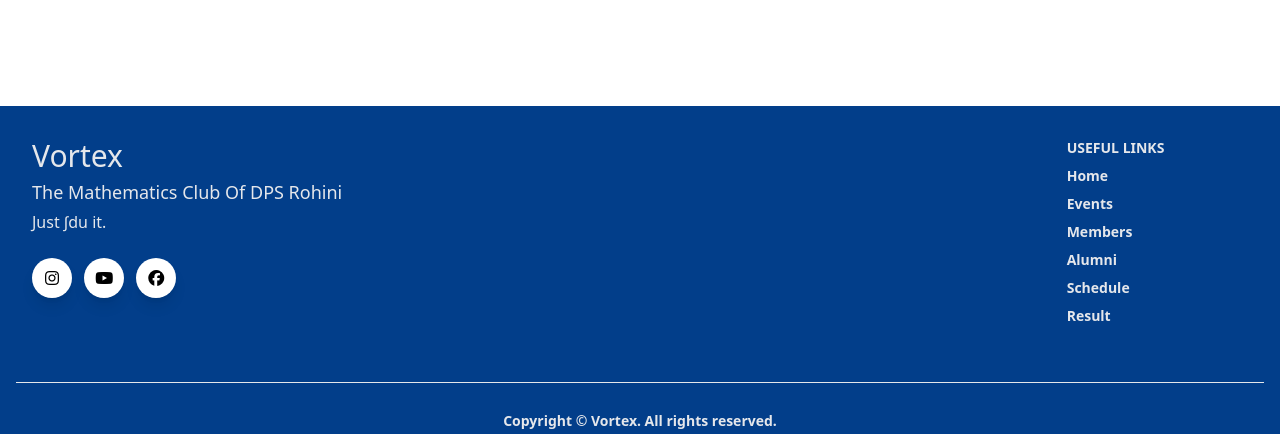
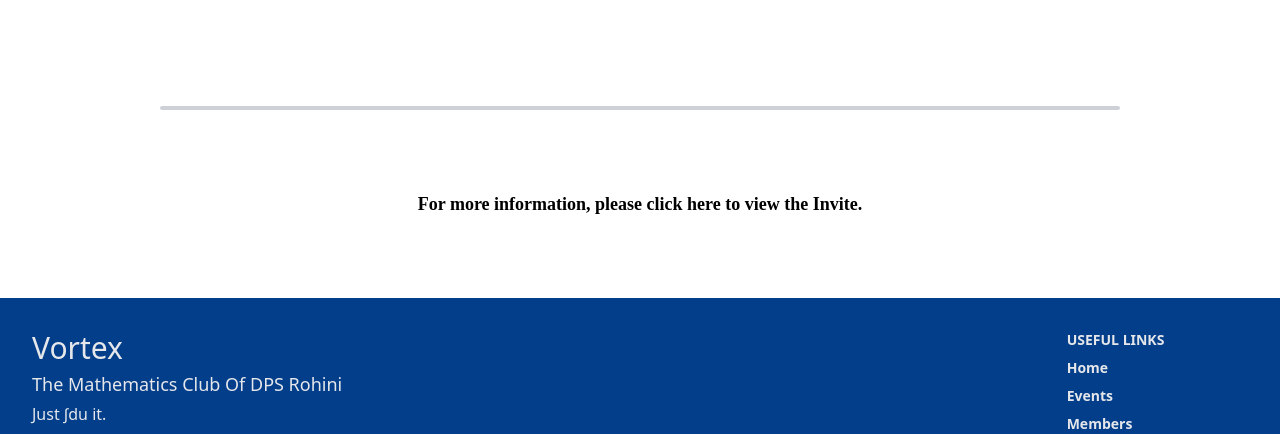
Before and after one commit to akshattdahiya/Vortex2024, a website: page docs/index.html in a window 1280 px wide. Shown: the part 2223-2657 px from the top of the page. Drawn offline with Linux system fonts and the light colour scheme.

Commit message:
invite link

```diff
--- a/docs/index.html
+++ b/docs/index.html
@@ -63,7 +63,7 @@
                 </div>
                 <div class="flex justify-center text-5xl sm:text-6xl md:text-8xl font-bold text-gray-900 dark:text-gray-100 my-5">Vortex</div>
                 <div class="flex justify-center text-l sm:text-3xl md:text-4xl font-bold text-gray-700 dark:text-gray-200 my-5">The Mathematics Club Of DPS Rohini</div>
-                <div class="flex justify-center text-l sm:text-2xl md:text-3xl font-medium text-gray-600 dark:text-gray-300">Just&nbsp;<span>&#8747;</span>du it.</div>
+                <div class="flex justify-center text-l sm:text-2xl md:text-3xl font-medium text-gray-600 dark:text-gray-300 my-5">Just&nbsp;<span>&#8747;</span>du it.</div>
             </div>
 
             <hr class="w-3/4 h-1 my-16 mx-auto bg-gray-400 opacity-50 border-0 rounded-md">
@@ -100,6 +100,15 @@
                     <div class="min-[930px]:flex-shrink-0 justify-center my-16 mx-auto md:mx-8">
                         <iframe class="mx-auto w-72 md:w-auto" src="https://discord.com/widget?id=1234188046522646569&theme=dark" width="350" height="500" allowtransparency="true" frameborder="0" sandbox="allow-popups allow-popups-to-escape-sandbox allow-same-origin allow-scripts"></iframe>
                     </div>
+                </div>
+            </div>
+
+            <hr class="w-3/4 h-1 my-16 mx-auto bg-gray-400 opacity-50 border-0 rounded-md">
+
+            <div class="my-16 flex justify-center">
+                <!--Invite Link-->
+                <div class="dark:text-gray-100 font-semibold my-4">
+                    <a href="vortex_invite_24.pdf" target="_blank" class="text-lg hover:text-gray-600 dark:text-gray-200 dark:hover:text-gray-400">For more information, please click here to view the Invite.</a>
                 </div>
             </div>
 
```
